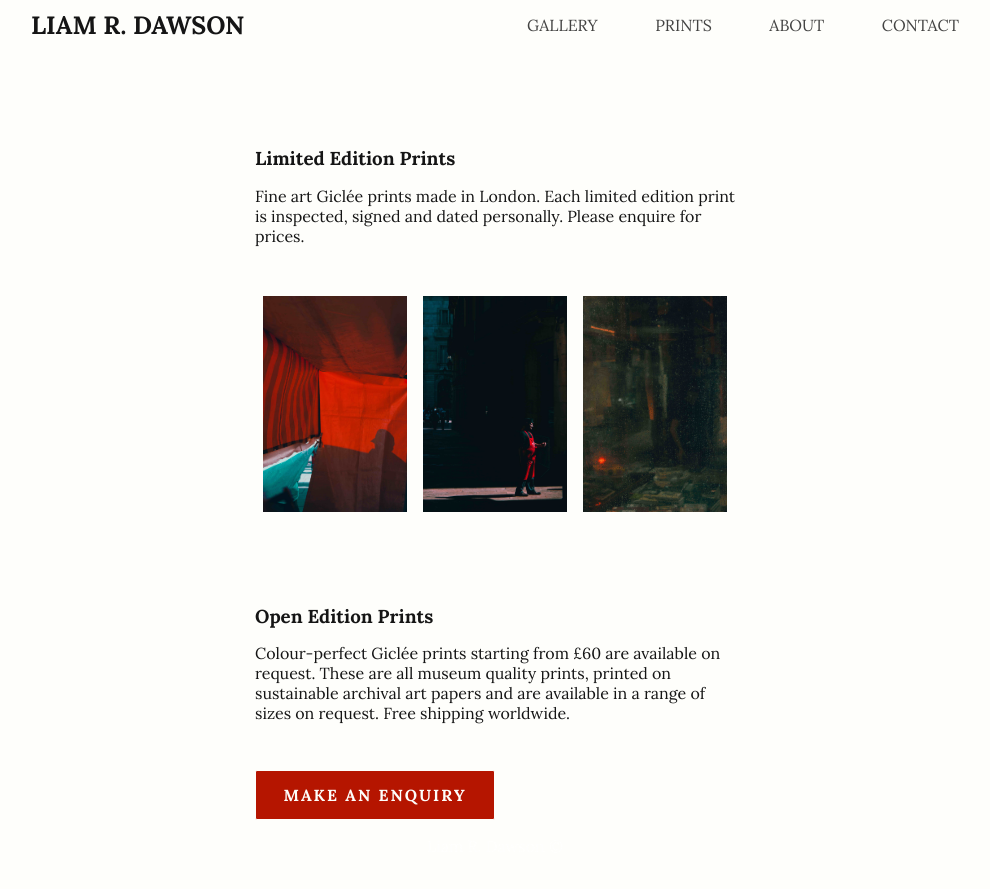
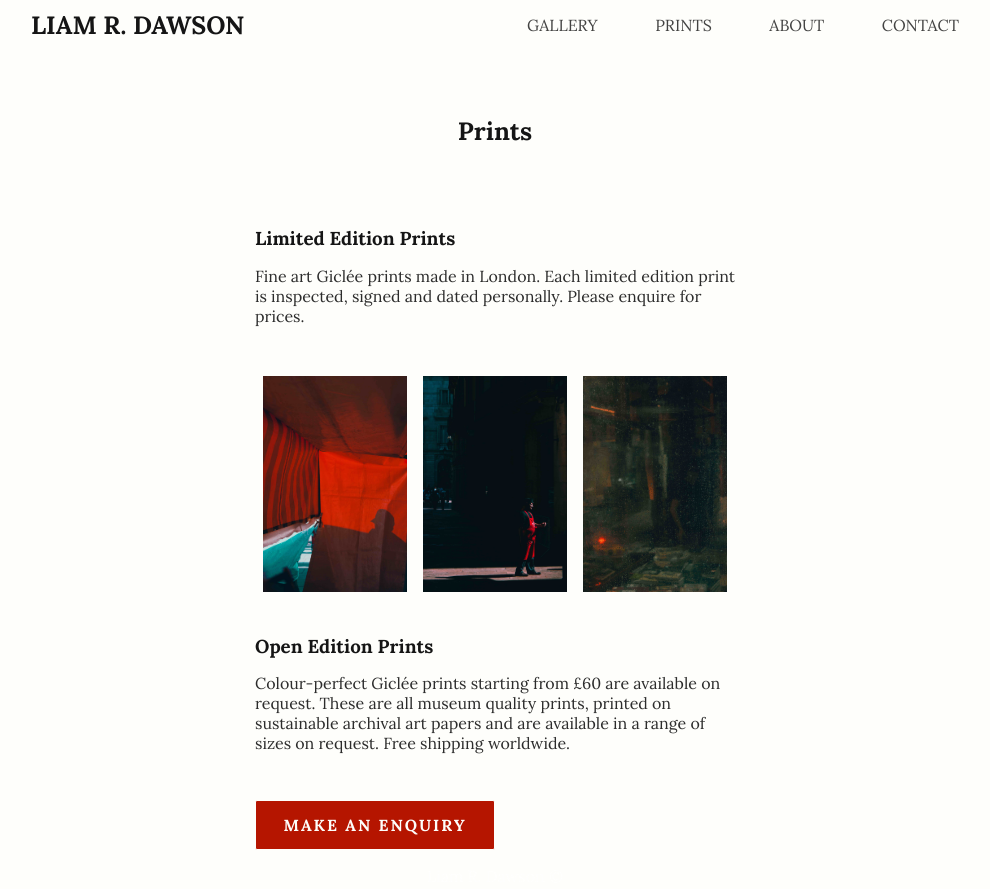
Before and after one commit to liamrdawson/Liam-Dawson-Photography, a plain HTML site: page prints.html in a window 1280 px wide. Shown: the whole page, without its empty margins (145-1135 px from the left). Drawn offline with Linux system fonts and the light colour scheme.

Commit message:
readjust margin proportions

```diff
--- a/SCSS/base/_base.scss
+++ b/SCSS/base/_base.scss
@@ -22,7 +22,7 @@ body {
     height: 100vh;
     width: 100vw;
     p {
-        color: $dark;
+        color: $dark-text;
         margin-bottom: $space9;
     }
 }
@@ -85,7 +85,7 @@ main {
 }
 
 section {
-    margin: $space5 0;
+    margin: $space8 0 $space5 0;
 }
 
 section header {
@@ -110,6 +110,7 @@ p a {
 //      FORM
 
 form {
+    margin: $space5 0;
     display: flex;
     flex-direction: column;
     input, textarea {
--- a/SCSS/components/_images.scss
+++ b/SCSS/components/_images.scss
@@ -1,19 +1,4 @@
 
-.image-container {
-    @include absolute-zero;
-    z-index: -1;
-}
-
-.sample-prints-container {
-    display: flex;
-    flex-direction: row;
-    height: 30vh;
-    margin: 0;
-    overflow: scroll;
-    img {
-        width: 30%;
-    }
-}
 
 .hero1, .hero2, .hero3,
 .hero4, .hero5, .hero6 {
@@ -26,6 +11,10 @@
     z-index: -10;
 }
 
+.hero1 {
+    object-position: bottom right;
+}
+
 .hero2 {
     @include mq('sm') {
         left: 0;
@@ -33,13 +22,13 @@
 }
 
 .hero4 {
+    object-position: top right;
+}
+.hero5 {
     object-position: top left;
 }
-.hero5 {
+.hero3, .hero6 {
     object-position: bottom;
-}
-.hero3, .hero6 {
-    object-position: bottom right;
 }
 
 .narrow {
--- a/SCSS/layout/_containers.scss
+++ b/SCSS/layout/_containers.scss
@@ -24,3 +24,20 @@
     margin: auto;
     text-align: center;
 }
+
+
+.image-container {
+    @include absolute-zero;
+    z-index: -1;
+}
+
+.sample-prints-container {
+    display: flex;
+    flex-direction: row;
+    height: 30vh;
+    margin: 0;
+    overflow: scroll;
+    img {
+        width: 30%;
+    }
+}
--- a/SCSS/utilities/_mixins.scss
+++ b/SCSS/utilities/_mixins.scss
@@ -3,7 +3,7 @@
 
 //      Apply to h1 - h5
 @mixin headline {
-    margin: 2.75rem 0 1rem;
+    margin: 1rem 0 1rem;
     font-family: 'Lora', serif;
     font-weight: 700;
     line-height: 1.15;
--- a/SCSS/utilities/_variables.scss
+++ b/SCSS/utilities/_variables.scss
@@ -1,5 +1,6 @@
 //  COLOR PALETTE
 $dark: #151515;
+$dark-text: rgba($dark, 0.9);
 $light: #fefefb;
 $shade: rgba($dark, .05);
 $warning: red;
--- a/prints.html
+++ b/prints.html
@@ -29,6 +29,9 @@
             </nav>
         </header>
         <main>
+                <header>
+                        <h2>Prints</h2>
+                </header>
 
             <section>
                 <header>
@@ -39,11 +42,11 @@
                 </p>
             </section>
 
-            <div class="sample-prints-container">
+            <section class="sample-prints-container">
                     <img class="thumb" src="gallery-thumbs/IMG_9540.jpg" alt="">
                     <img class="thumb" src="gallery-thumbs/IMG_9485.jpg">
                     <img class="thumb" src="gallery-thumbs/IMG_9418.jpg">
-            </div>
+            </section>
 
             <section>
                 <header>
```
Also changed, not shown: about.html (+1 -1 lines), contact.html (+3 -1 lines), CSS/style.css.
